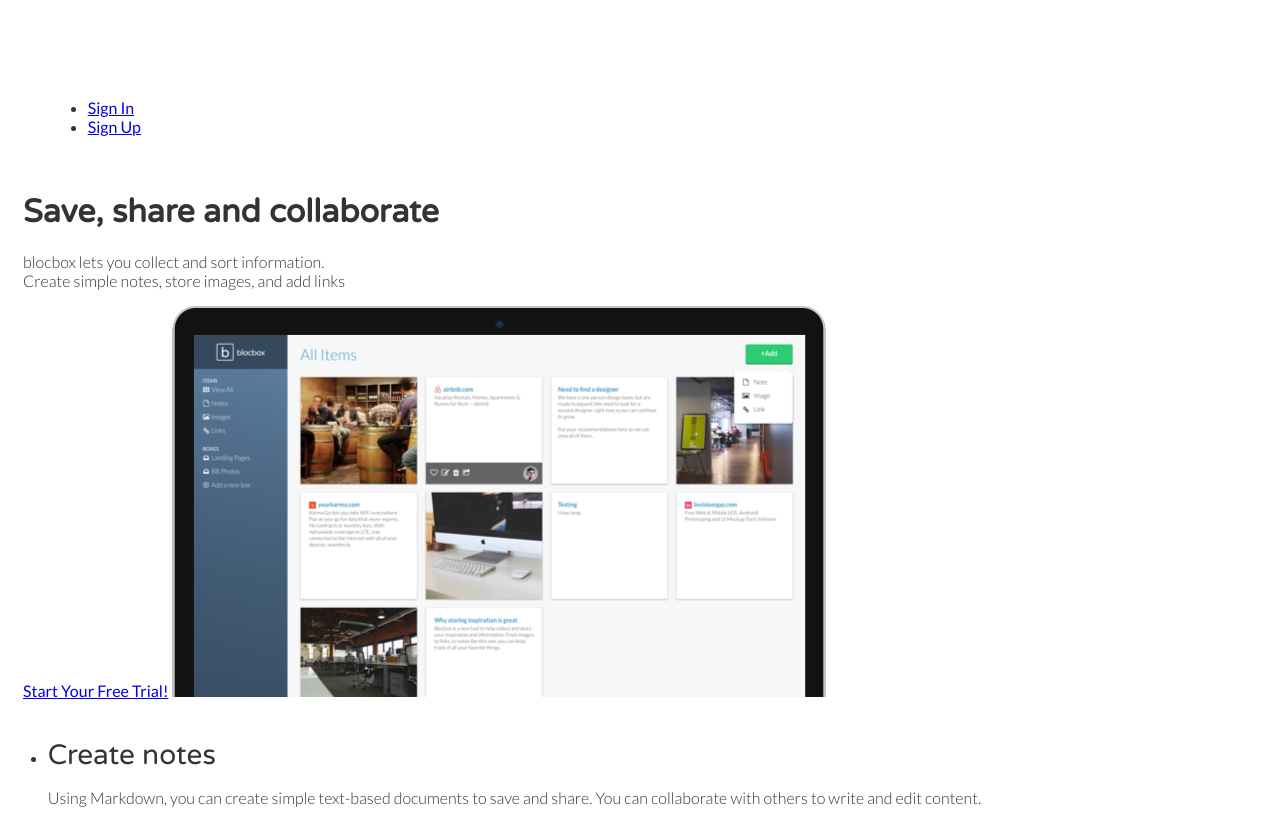
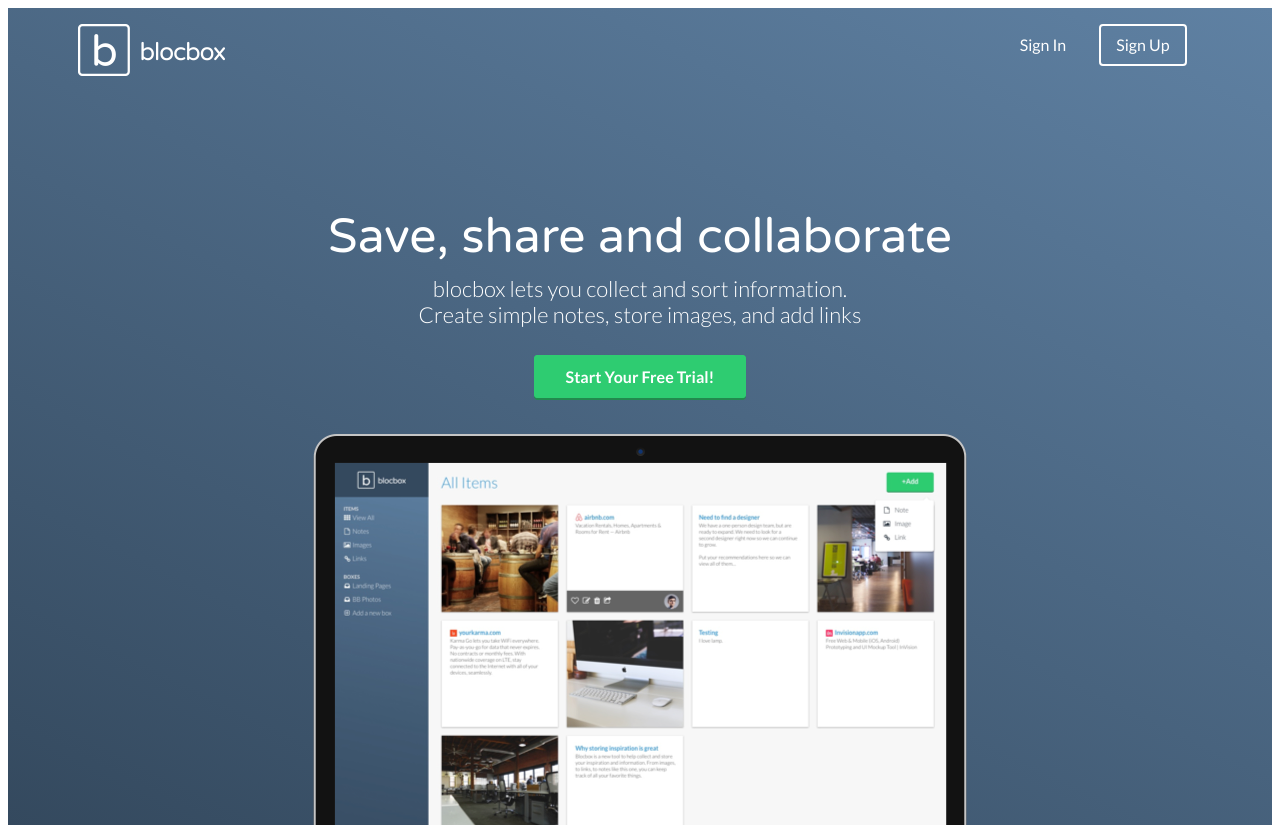
Before and after one commit to chancynan/Blocbox, a plain HTML site: page index.html in a window 1280 px wide. Shown: the top 828 px of the page. Drawn offline with Linux system fonts and the light colour scheme.

Commit message:
Checkpoint-30-completed

```diff
--- a/css/style.css
+++ b/css/style.css
@@ -43,3 +43,97 @@ p {
   min-height: 1px;
   margin: 0 2% 20px;
 }
+
+@media (min-width: 768px) {
+  .container {
+    width: 750px;
+  }
+}
+
+@media (min-width: 992px) {
+  .container {
+    width: 970px;
+  }
+  .one-half {
+    width: 46%;
+  }
+  .one-third {
+    width: 29.333333%;
+  }
+  .one-fourth {
+    width: 21%
+  }
+}
+
+@media (min-width: 1200px) {
+  .container {
+    width: 1170px;
+  }
+}
+
+/* HEADER */
+header {
+  color: #FFFFFF;
+  background: #34495E;
+  background-image: linear-gradient(206deg, #5F81A3 0%, rgba(52,73,94,0.50) 100%);
+}
+header nav {
+  padding:1em 0;
+}
+header nav ul {
+  display: inline;
+  text-align: right;
+  float: right;
+  margin: 0;
+}
+header nav ul > li {
+  list-style-type: none;
+  display: inline-block;
+  margin: 0 15px;
+}
+header nav ul > li.btn-outline {
+  padding: 10px 15px;
+  border: 2px solid #FFFFFF;
+  border-radius: 4px;
+}
+header nav ul > li.btn-outline:hover {
+  background: #FFFFFF;
+}
+header nav ul > li > a {
+  color: #FFFFFF;
+  text-decoration: none;
+}
+header nav ul > li.btn-outline:hover > a {
+  color: #34495E;
+}
+header .hero {
+  text-align: center;
+  display: block;
+  position: relative;
+}
+header .hero h1 {
+  font-size: 48px;
+  font-weight: normal;
+  margin: 95px 0 0;
+}
+header .hero p {
+  font-size: 22px;
+  line-height: 26px;
+  font-weight: 100;
+  margin: 10px 0 40px;
+}
+header .hero img {
+  display: block;
+  margin: 3em auto 0;
+}
+/* BUTTONS */
+.btn {
+  border-radius: 4px;
+  color: #FFFFFF;
+  font-weight: 700;
+  text-decoration: none;
+  padding: 10px 30px;
+  background: #2ECC71;
+  border: 2px solid #2ECC71;
+  box-shadow: 0px 2px 0px 0px #22894E;
+}
--- a/index.html
+++ b/index.html
@@ -23,7 +23,7 @@
 			<div class="one-half">
 				<ul>
 					<li><a href="signin.html">Sign In</a></li>
-					<li><a href="signup.html">Sign Up</a></li>
+					<li class="btn-outline"><a href="signup.html">Sign Up</a></li>
 				</ul>
 			</div>
 		</nav>
```
